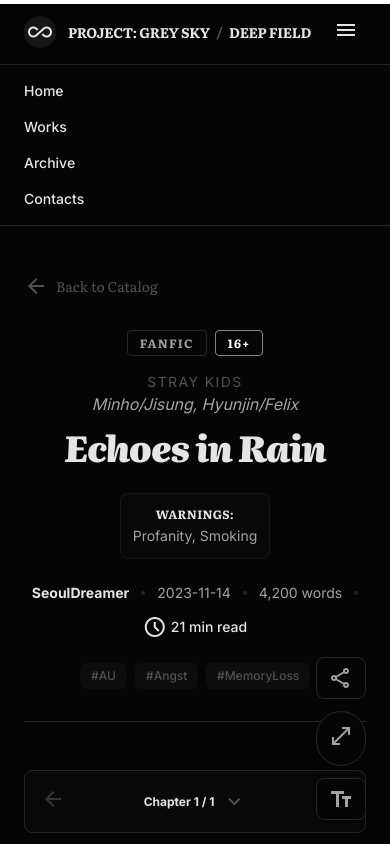
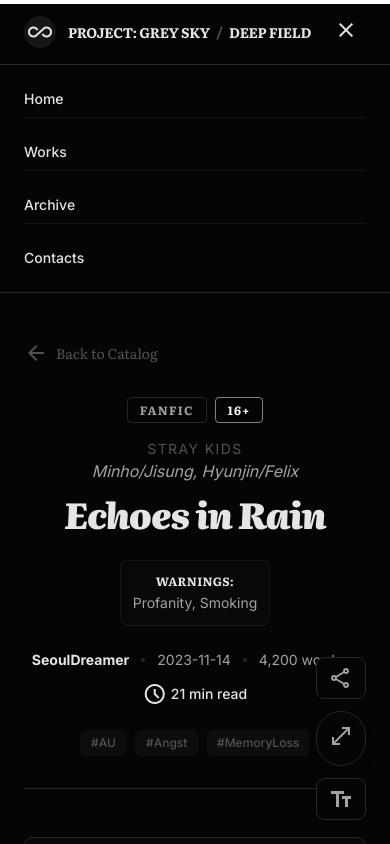
Before and after one commit to NIKIRIKI7/fanfics-reader, a Vue app in the folder frontend/: page /work/echoes-in-rain in a window 390 px wide. Both pictures are taken after a click on the button "menu". Shown: the top 844 px of the page. Built offline with nearby package versions, Linux system fonts and the light colour scheme.

Commit message:
анимации

```diff
--- a/frontend/src/features/share-work/ui/ShareModal.vue
+++ b/frontend/src/features/share-work/ui/ShareModal.vue
@@ -3,6 +3,7 @@ import { ref } from 'vue';
 import html2canvas from 'html2canvas';
 import type { Work } from '@/entities/work';
 import { onEnterFade, onLeaveFade } from '@/shared/lib/gsapTransitions';
+import gsap from 'gsap';
 
 const props = defineProps<{
   work: Work;
@@ -17,12 +18,39 @@ const cardRef = ref<HTMLElement | null>(null);
 const isGenerating = ref(false);
 const copyStatus = ref<'idle' | 'copied'>('idle');
 
+// --- Icon Morphing Animations ---
+const onEnterIcon = (el: Element, done: () => void) => {
+  // Эффект появления: scale 0 -> 1, rotation -90 -> 0 (elastic)
+  gsap.fromTo(el,
+    { scale: 0, rotation: -90, opacity: 0 },
+    { scale: 1, rotation: 0, opacity: 1, duration: 0.5, ease: 'back.out(1.7)', onComplete: done }
+  );
+};
+
+const onLeaveIcon = (el: Element, done: () => void) => {
+  // Эффект исчезновения: scale 1 -> 0, rotation 0 -> 90
+  gsap.to(el, {
+    scale: 0,
+    rotation: 90,
+    opacity: 0,
+    duration: 0.3,
+    ease: 'power2.in',
+    onComplete: done
+  });
+};
+
 const copyLink = async () => {
   const url = window.location.href;
   try {
     await navigator.clipboard.writeText(url);
+
+    // Запускаем анимацию смены состояния
     copyStatus.value = 'copied';
-    setTimeout(() => copyStatus.value = 'idle', 2000);
+
+    // Возвращаем обратно через 2 секунды
+    setTimeout(() => {
+      copyStatus.value = 'idle';
+    }, 2000);
   } catch (err) {
     console.error('Failed to copy', err);
   }
@@ -65,15 +93,15 @@ const downloadImage = async () => {
         <div class="absolute inset-0 bg-black/80 backdrop-blur-sm" @click="$emit('close')"></div>
 
         <div class="relative bg-background-primary border border-border rounded-xl shadow-2xl max-w-md w-full overflow-hidden flex flex-col">
-
           <div class="flex items-center justify-between p-4 border-b border-border">
             <span class="text-sm font-bold uppercase tracking-widest text-text-secondary">Share Transmission</span>
-            <button @click="$emit('close')" class="text-text-muted hover:text-text-primary">
+            <button @click="$emit('close')" class="text-text-muted hover:text-text-primary transition-transform hover:rotate-90 duration-300">
               <span class="material-symbols-outlined">close</span>
             </button>
           </div>
 
           <div class="p-6 bg-background-secondary flex justify-center overflow-hidden">
+            <!-- Card Preview (Same as before) -->
             <div
               ref="cardRef"
               class="bg-background-primary border border-border p-8 rounded-lg w-full max-w-[360px] flex flex-col gap-6 relative"
@@ -84,35 +112,23 @@ const downloadImage = async () => {
                 color: #e5e5e5;
               "
             >
-              <!-- Header Info -->
               <div class="flex justify-between items-start relative z-10">
                 <div class="flex flex-col">
                   <span class="text-accent text-[10px] font-bold uppercase tracking-[0.2em] mb-1">Project: Grey Sky</span>
                   <span class="text-text-secondary text-xs font-sans">{{ work.author }}</span>
                 </div>
-
-                <div
-                  class="px-2 py-1 rounded border border-border text-[10px] font-bold text-text-muted uppercase flex items-center justify-center leading-none"
-                  style="border-color: #262626; color: #737373; min-width: 32px;"
-                >
+                <div class="px-2 py-1 rounded border border-border text-[10px] font-bold text-text-muted uppercase flex items-center justify-center leading-none" style="border-color: #262626; color: #737373; min-width: 32px;">
                   {{ work.rating }}
                 </div>
               </div>
-
-              <!-- Title -->
               <div class="flex flex-col gap-2 relative z-10">
                 <h3 class="text-3xl font-display font-black italic text-text-primary leading-tight" style="color: #ffffff;">
                   {{ work.title }}
                 </h3>
-                <!-- УДАЛЕНА БЕЛАЯ ПОЛОСКА -->
               </div>
-
-              <!-- Summary -->
               <p class="text-text-secondary text-sm font-display italic leading-relaxed relative z-10" style="color: #a3a3a3;">
                 "{{ work.summary }}"
               </p>
-
-              <!-- Footer -->
               <div class="pt-4 border-t border-border flex justify-between items-center text-[10px] text-text-muted font-sans uppercase tracking-wider relative z-10" style="border-color: #262626; color: #525252;">
                 <span>{{ work.stats.status }}</span>
                 <span>{{ work.type }}</span>
@@ -123,12 +139,32 @@ const downloadImage = async () => {
           <div class="p-4 bg-background-primary flex flex-col gap-3">
             <button
               @click="copyLink"
-              class="w-full flex items-center justify-center gap-2 py-3 rounded-lg border border-border hover:bg-background-tertiary transition-colors text-sm font-bold text-text-primary"
+              class="w-full relative flex items-center justify-center gap-2 py-3 rounded-lg border transition-all text-sm font-bold overflow-hidden group"
+              :class="copyStatus === 'copied' ? 'bg-accent/10 border-accent text-accent' : 'border-border hover:bg-background-tertiary text-text-primary'"
             >
-              <span class="material-symbols-outlined text-[18px]">
-                {{ copyStatus === 'copied' ? 'check' : 'link' }}
+              <!-- Icon Container for Morphing -->
+              <div class="relative w-6 h-6 flex items-center justify-center">
+                <transition :css="false" @enter="onEnterIcon" @leave="onLeaveIcon" mode="out-in">
+                  <span
+                    v-if="copyStatus === 'idle'"
+                    key="link"
+                    class="material-symbols-outlined text-[20px] absolute"
+                  >
+                    link
+                  </span>
+                  <span
+                    v-else
+                    key="check"
+                    class="material-symbols-outlined text-[20px] absolute font-bold"
+                  >
+                    check
+                  </span>
+                </transition>
+              </div>
+
+              <span class="transition-colors duration-300">
+                {{ copyStatus === 'copied' ? 'Copied to Clipboard' : 'Copy Link' }}
               </span>
-              {{ copyStatus === 'copied' ? 'Copied to Clipboard' : 'Copy Link' }}
             </button>
 
             <button
@@ -141,7 +177,6 @@ const downloadImage = async () => {
               {{ isGenerating ? 'Generating...' : 'Save as Image' }}
             </button>
           </div>
-
         </div>
       </div>
     </transition>
--- a/frontend/src/widgets/layout/ui/TheNavbar.vue
+++ b/frontend/src/widgets/layout/ui/TheNavbar.vue
@@ -1,44 +1,104 @@
 <script setup lang="ts">
 import { ref } from 'vue';
 import { RouterLink } from 'vue-router';
+import gsap from 'gsap';
 
 const isMenuOpen = ref(false);
+
+const links = [
+  { path: '/', label: 'Home' },
+  { path: '/works', label: 'Works' },
+  { path: '/archive', label: 'Archive' },
+  { path: '/contacts', label: 'Contacts' }
+];
+
+// --- Underline Animation Logic ---
+const onLinkEnter = (e: MouseEvent) => {
+  const target = e.currentTarget as HTMLElement;
+  const line = target.querySelector('.nav-line');
+
+  if (line) {
+    // overwrite: true принудительно останавливает любые текущие анимации (например, исчезновение),
+    // предотвращая "залипание" или конфликт твинов.
+    gsap.to(line, {
+      scaleX: 1,
+      opacity: 1,
+      duration: 0.4,
+      ease: 'elastic.out(1, 0.5)',
+      overwrite: true
+    });
+  }
+};
+
+const onLinkLeave = (e: MouseEvent) => {
+  const target = e.currentTarget as HTMLElement;
+  const line = target.querySelector('.nav-line');
+
+  if (line) {
+    // overwrite: true немедленно прерывает "пружинящий" эффект появления,
+    // если пользователь быстро убрал курсор.
+    gsap.to(line, {
+      scaleX: 0,
+      opacity: 0,
+      duration: 0.3,
+      ease: 'power2.in',
+      overwrite: true
+    });
+  }
+};
 </script>
 
 <template>
   <header class="sticky top-0 z-50 w-full border-b border-border bg-background-primary/95 backdrop-blur-sm transition-colors duration-300">
     <div class="max-w-[1200px] mx-auto px-6 h-16 flex items-center justify-between">
-
       <!-- Logo -->
       <RouterLink to="/" class="flex items-center gap-3 group cursor-pointer">
-        <div class="w-8 h-8 rounded-full bg-background-tertiary flex items-center justify-center text-text-primary transition-colors group-hover:bg-accent group-hover:text-background-primary">
+        <div class="w-8 h-8 rounded-full bg-background-tertiary flex items-center justify-center text-text-primary transition-all duration-500 group-hover:bg-accent group-hover:text-background-primary group-hover:rotate-180">
           <span class="material-symbols-outlined text-[20px]">all_inclusive</span>
         </div>
-        <h1 class="text-sm md:text-base font-bold tracking-tight uppercase text-text-primary font-display">
+        <h1 class="text-sm md:text-base font-bold tracking-tight uppercase text-text-primary font-display group-hover:tracking-wide transition-all duration-300">
           Project: Grey Sky <span class="text-text-muted mx-1">/</span> Deep Field
         </h1>
       </RouterLink>
 
       <!-- Desktop Navigation -->
       <nav class="hidden md:flex items-center gap-8">
-        <RouterLink to="/" class="text-sm font-sans font-medium text-text-muted hover:text-text-primary transition-colors">Home</RouterLink>
-        <RouterLink to="/works" class="text-sm font-sans font-medium text-text-muted hover:text-text-primary transition-colors">Works</RouterLink>
-        <RouterLink to="/archive" class="text-sm font-sans font-medium text-text-muted hover:text-text-primary transition-colors">Archive</RouterLink>
-        <RouterLink to="/contacts" class="text-sm font-sans font-medium text-text-muted hover:text-text-primary transition-colors">Contacts</RouterLink>
+        <RouterLink
+          v-for="link in links"
+          :key="link.path"
+          :to="link.path"
+          class="relative py-2 text-sm font-sans font-medium text-text-muted hover:text-text-primary transition-colors block"
+          @mouseenter="onLinkEnter"
+          @mouseleave="onLinkLeave"
+        >
+          {{ link.label }}
+          <!-- Animated Underline -->
+          <span class="nav-line absolute bottom-0 left-0 w-full h-[2px] bg-accent rounded-full opacity-0 origin-center scale-x-0 will-change-transform"></span>
+        </RouterLink>
       </nav>
 
       <!-- Mobile Toggle -->
-      <button @click="isMenuOpen = !isMenuOpen" class="md:hidden p-2 text-text-primary">
-        <span class="material-symbols-outlined">menu</span>
+      <button @click="isMenuOpen = !isMenuOpen" class="md:hidden p-2 text-text-primary transition-transform active:scale-90">
+        <span class="material-symbols-outlined">{{ isMenuOpen ? 'close' : 'menu' }}</span>
       </button>
     </div>
 
     <!-- Mobile Menu -->
-    <div v-if="isMenuOpen" class="md:hidden border-t border-border bg-background-primary px-6 py-4 flex flex-col gap-4">
-      <RouterLink to="/" class="text-sm font-sans font-medium text-text-primary" @click="isMenuOpen = false">Home</RouterLink>
-      <RouterLink to="/works" class="text-sm font-sans font-medium text-text-primary" @click="isMenuOpen = false">Works</RouterLink>
-      <RouterLink to="/archive" class="text-sm font-sans font-medium text-text-primary" @click="isMenuOpen = false">Archive</RouterLink>
-      <RouterLink to="/contacts" class="text-sm font-sans font-medium text-text-primary" @click="isMenuOpen = false">Contacts</RouterLink>
-    </div>
+    <transition
+      @enter="(el, done) => gsap.fromTo(el, { height: 0, opacity: 0 }, { height: 'auto', opacity: 1, duration: 0.3, onComplete: done })"
+      @leave="(el, done) => gsap.to(el, { height: 0, opacity: 0, duration: 0.2, onComplete: done })"
+    >
+      <div v-if="isMenuOpen" class="md:hidden border-t border-border bg-background-primary px-6 py-4 flex flex-col gap-4 overflow-hidden">
+        <RouterLink
+          v-for="link in links"
+          :key="link.path"
+          :to="link.path"
+          class="text-sm font-sans font-medium text-text-primary py-2 border-b border-border/50 last:border-0"
+          @click="isMenuOpen = false"
+        >
+          {{ link.label }}
+        </RouterLink>
+      </div>
+    </transition>
   </header>
 </template>
```
